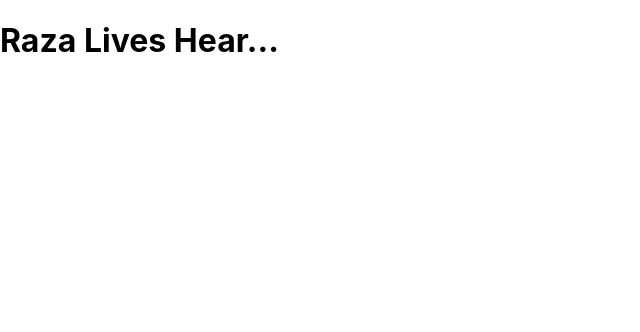
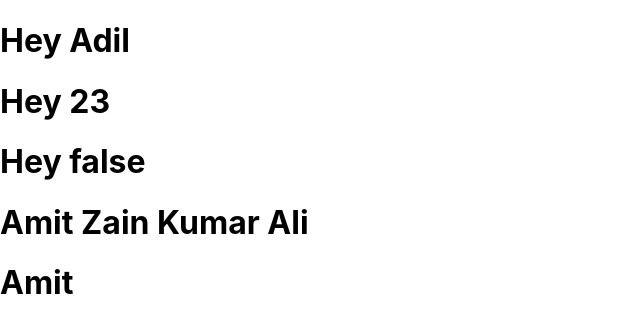
Before and after one commit to riazgul03/ReactJS, a React (Create React App) app in the folder new-app/: page / in a window 1280 px wide. Shown: the top 332 px of the page, without its empty margins (0-640 px from the left). Built offline with nearby package versions, Linux system fonts and the light colour scheme.

Commit message:
Props_Types in React

```diff
--- a/new-app/package.json
+++ b/new-app/package.json
@@ -6,6 +6,7 @@
     "@testing-library/jest-dom": "^5.17.0",
     "@testing-library/react": "^13.4.0",
     "@testing-library/user-event": "^13.5.0",
+    "prop-types": "^15.8.1",
     "react": "^18.3.1",
     "react-dom": "^18.3.1",
     "react-scripts": "5.0.1",
--- a/new-app/src/App.js
+++ b/new-app/src/App.js
@@ -1,14 +1,24 @@
 import logo from './logo.svg';
 import './App.css';
-import Header from './Header';
-import Sidebar from './Sidebar';
-import Footer from './Footer';
-function App() {
+import PropTypes from 'prop-types'
+function App(props) {
   return (
     <>
-      <h1>Learning Never Ends</h1>
+     <h1>Hey{props.name}</h1>
+     <h1>Hey {props.age}</h1>
+     <h1>Hey {props.isMarried.toString()}</h1>
+     <h1> {props.arr}</h1>
+     <h1> {props.arr[0]}</h1>
+
     </>
   );
+
+}
+App.propType = {
+  name:PropTypes.string,
+  age:PropTypes.number,
+  isMarried:PropTypes.bool,
+  arr:PropTypes.array
 }
 
 export default App;
--- a/new-app/src/index.js
+++ b/new-app/src/index.js
@@ -9,20 +9,11 @@ import House from './House';
 
 
 const root = ReactDOM.createRoot(document.getElementById('root'));
-let a = " Amir";
+const friends = ["Amit ", " Zain", " Kumar", " Ali"]
 root.render(
-
-  <House/>
-    /* <HelloMessage name={a} age=" 23">
-      <p>Children Element</p>
-    </HelloMessage>
-    <HelloMessage name=" Kumar" age=" 25">
-    <button type='button ' value="Click"> Click</button>
-    </HelloMessage>
-    <HelloMessage name=" Amit" age=" 22">
-    <h3>Children Element 3</h3>
-    </HelloMessage>
-  </> */
+<React.StrictMode>
+  <App name=" Adil" age={23} isMarried={false} arr={friends}/>
+  </React.StrictMode>
 );
 
 // If you want to start measuring performance in your app, pass a function
```
Also changed, not shown: 1 other file (tests, documents, lock files or other folders).
